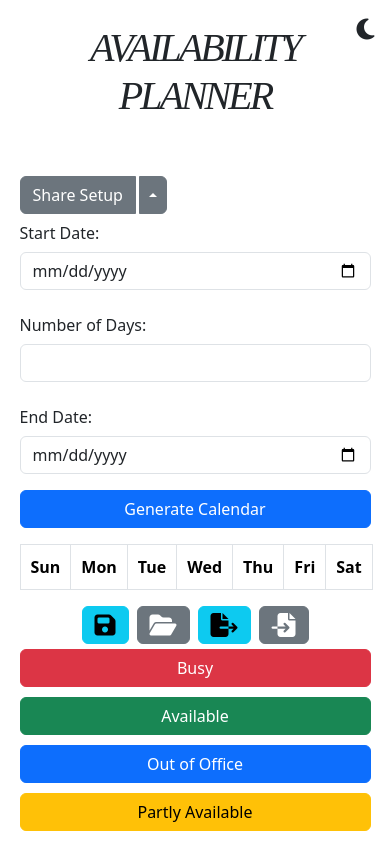
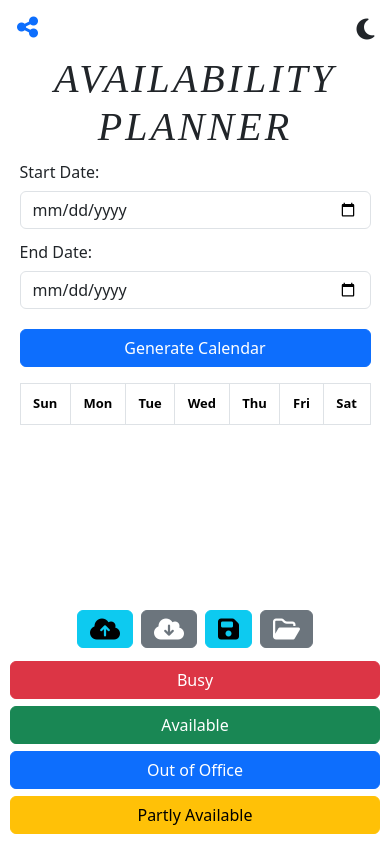
Before and after one commit to PhantomOffKanagawa/AvailabilityPlanner, a plain HTML site: page index.html in a window 390 px wide. Drawn offline with nearby package versions, Linux system fonts and the light colour scheme.

Commit message:
Beautify, Readability, and layout fix

```diff
--- a/index.html
+++ b/index.html
@@ -19,7 +19,7 @@
     <link rel="stylesheet" href="style.css" />
   </head>
   <body class="dark">
-    <h1 class="text-center my-4">AVAILABILITY PLANNER</h1>
+    <h1 class="text-center">AVAILABILITY PLANNER</h1>
 
     <div class="dark-mode-toggle">
       <i id="darkModeIcon" class="fa fa-moon"></i>
@@ -29,74 +29,62 @@
     <div class="btn-group dropup not-mobile">
       <button
         type="button"
-        class="btn btn-secondary"
-        onclick="shareParameters()"
-      >
-        Share Setup
-      </button>
-      <button
-        type="button"
-        class="btn btn-secondary dropdown-toggle dropdown-toggle-split"
+        class="btn btn-secondary dropdown-toggle"
         data-bs-toggle="dropdown"
         aria-expanded="false"
       >
+      <i class="fa fa-share-nodes"></i> Share
         <span class="visually-hidden">Toggle Dropdown</span>
       </button>
       <ul class="dropdown-menu">
         <!-- Dropdown menu links -->
         <button class="dropdown-item" href="#" onclick="shareParameters()">
-          Share Setup
+          Share Date Range
         </button>
         <button class="dropdown-item" href="#" onclick="loadParameters()">
-          Load Setup
+          Load Date Range
         </button>
         <div class="dropdown-divider"></div>
         <button class="dropdown-item" href="#" onclick="shareSetup()">
           Share Availability
         </button>
         <button class="dropdown-item" href="#" onclick="loadSetup()">
-          Load Availability
+          Overlay Availability
         </button>
       </ul>
     </div>
 
-    <div class="container">
-      <div class="form-group row mb-3">
     <!-- Split dropup button -->
-        <div class="btn-group dropup mobile">
+    <div class="dropdown mobile">
       <button
         type="button"
-            class="btn btn-secondary"
-            onclick="shareParameters()"
-          >
-            Share Setup
-          </button>
-          <button
-            type="button"
-            class="btn btn-secondary dropdown-toggle dropdown-toggle-split"
+        class="btn btn-link"
         data-bs-toggle="dropdown"
         aria-expanded="false"
       >
+        <i class="fa fa-share-nodes"></i>
         <span class="visually-hidden">Toggle Dropdown</span>
       </button>
       <ul class="dropdown-menu">
         <!-- Dropdown menu links -->
         <button class="dropdown-item" href="#" onclick="shareParameters()">
-              Share Setup
+          Share Date Range
         </button>
         <button class="dropdown-item" href="#" onclick="loadParameters()">
-              Load Setup
+          Load Date Range
         </button>
         <div class="dropdown-divider"></div>
         <button class="dropdown-item" href="#" onclick="shareSetup()">
           Share Availability
         </button>
         <button class="dropdown-item" href="#" onclick="loadSetup()">
-              Load Availability
+          Overlay Availability
         </button>
       </ul>
     </div>
 
+    <div class="container">
+      <div class="form-group row mb-1">
         <label for="startDate" class="col-sm-2 col-form-label"
           >Start Date:</label
         >
@@ -104,7 +92,7 @@
           <input type="date" id="startDate" class="form-control" />
         </div>
       </div>
-      <div class="form-group row mb-3">
+      <div hidden class="form-group row mb-1">
         <label for="numDays" class="col-sm-2 col-form-label"
           >Number of Days:</label
         >
@@ -118,7 +106,7 @@
           <input type="date" id="endDate" class="form-control" />
         </div>
       </div>
-      <button class="btn btn-primary w-100" onclick="generateCalendar()">
+      <button class="btn btn-primary w-100 mt-1" onclick="generateCalendar()">
         Generate Calendar
       </button>
       <table class="table table-bordered calendar mt-3">
@@ -133,25 +121,23 @@
             <th>Sat</th>
           </tr>
         </thead>
-        <tbody id="calendar-body">
-
-        </tbody>
+        <tbody id="calendar-body"></tbody>
       </table>
 
       <div class="spacer"></div>
 
       <div class="text-center file-buttons">
         <button class="btn btn-info" onclick="saveCalendar()">
-          <i class="fa fa-save"></i> Save to Browser
+          <i class="fa fa-cloud-arrow-up"></i> Save to Browser
         </button>
         <button class="btn btn-secondary" onclick="loadCalendar()">
-          <i class="fa-solid fa-folder-open"></i> Load from Browser
+          <i class="fa-solid fa-cloud-arrow-down"></i> Load from Browser
         </button>
         <button class="btn btn-info" onclick="downloadCalendar()">
-          <i class="fa fa-file-export"></i> Save to File
+          <i class="fa fa-floppy-disk"></i> Save to File
         </button>
         <button class="btn btn-secondary" onclick="uploadCalendar()">
-          <i class="fa fa-file-import"></i> Load File
+          <i class="fa-regular fa-folder-open"></i> Load File
         </button>
         <input
           type="file"
--- a/script.js
+++ b/script.js
@@ -99,10 +99,16 @@ function generateCalendar() {
     startDate.setDate(startDate.getDate() + 1);
     dayCounter++;
 
-    if (startDate.getMonth() !== currentMonth) {
+    if (startDate.getMonth() !== currentMonth && startDate <= endDate) {
       currentMonth = startDate.getMonth();
       addMonthHeader(calendarBody, startDate);
     }
+  }
+
+  while(cellIndex != 0 && cellIndex < 7) {
+    const cell = document.createElement("td");
+    row.appendChild(cell);
+    cellIndex++;
   }
 
   if (row.childNodes.length > 0) {
@@ -301,6 +307,7 @@ function loadParameters() {
 
 function loadParametersCallback(pastedText) {
   const calendarData = JSON.parse(atob(pastedText));
+  calendarData.days = "";
   //   calendarData["days"] = "";
   populateCalendar(calendarData);
 }
--- a/style.css
+++ b/style.css
@@ -34,17 +34,19 @@
 }
 .dropup.not-mobile {
   position: fixed;
-  bottom: 1rem;
-  left: 1rem;
+  bottom: 10px;
+  left: 10px;
   z-index: 1;
 }
 
-.dropup.mobile {
-    /* position: fixed;
-    top: 1rem;
-    left: 1rem;
-    z-index: 1; */
+.dropdown.mobile {
+    position: fixed;
+    top: 1%;
+    left: 1%;
+    z-index: 1;
     display: none;
+    padding: 0;
+    margin: 0;
   }
 
 /* Fancy Fixings */
@@ -65,7 +67,7 @@ h1 {
   font-size: 2.5rem;
   height: 5rem;
   letter-spacing: -3px;
-  padding: 0 5vw 0 5vw;
+  padding: 6.5vh 5vw 5vh 5vw;
   font-family: "Gambetta", serif;
   transition: 1000ms ease;
   font-synthesis: none;
@@ -198,12 +200,16 @@ html {
     flex: 1;
 }
 
+label {
+    padding: 0 auto 0 auto;
+}
+
 /* Responsive Handling */
 
 @media (max-width: 768px) {
   .footer .btn {
-    width: 90%;
-    margin: 5px 0;
+    width: 95%;
+    margin: 2px 0;
   }
   .footer .btn-info,
   .footer .btn-secondary {
@@ -217,8 +223,8 @@ html {
   }
 
   .container {
-    margin: 3em auto 0 auto;
-    padding: 0 0 204px 0;
+    margin: 3em auto 0.25em auto;
+    padding: 0 0 184px 0;
     width: 90%;
   }
 
@@ -238,6 +244,10 @@ html {
   .mobile {
     display: block !important;
   }
+
+  th, td {
+    font-size: small;
+  }
 }
 
 @media (min-width: 768px) {
```
Lines whose indentation alone changed are shown as unchanged.
